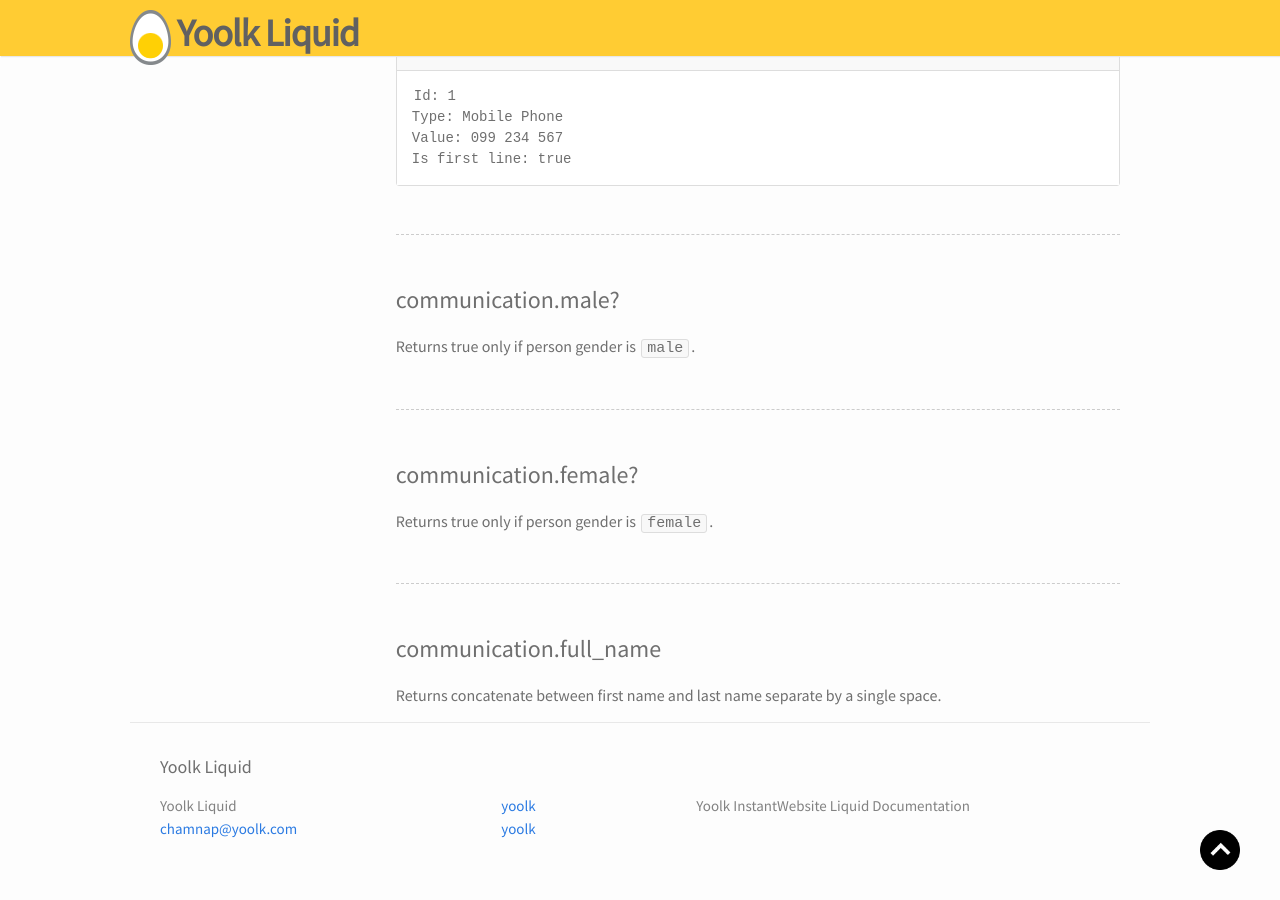
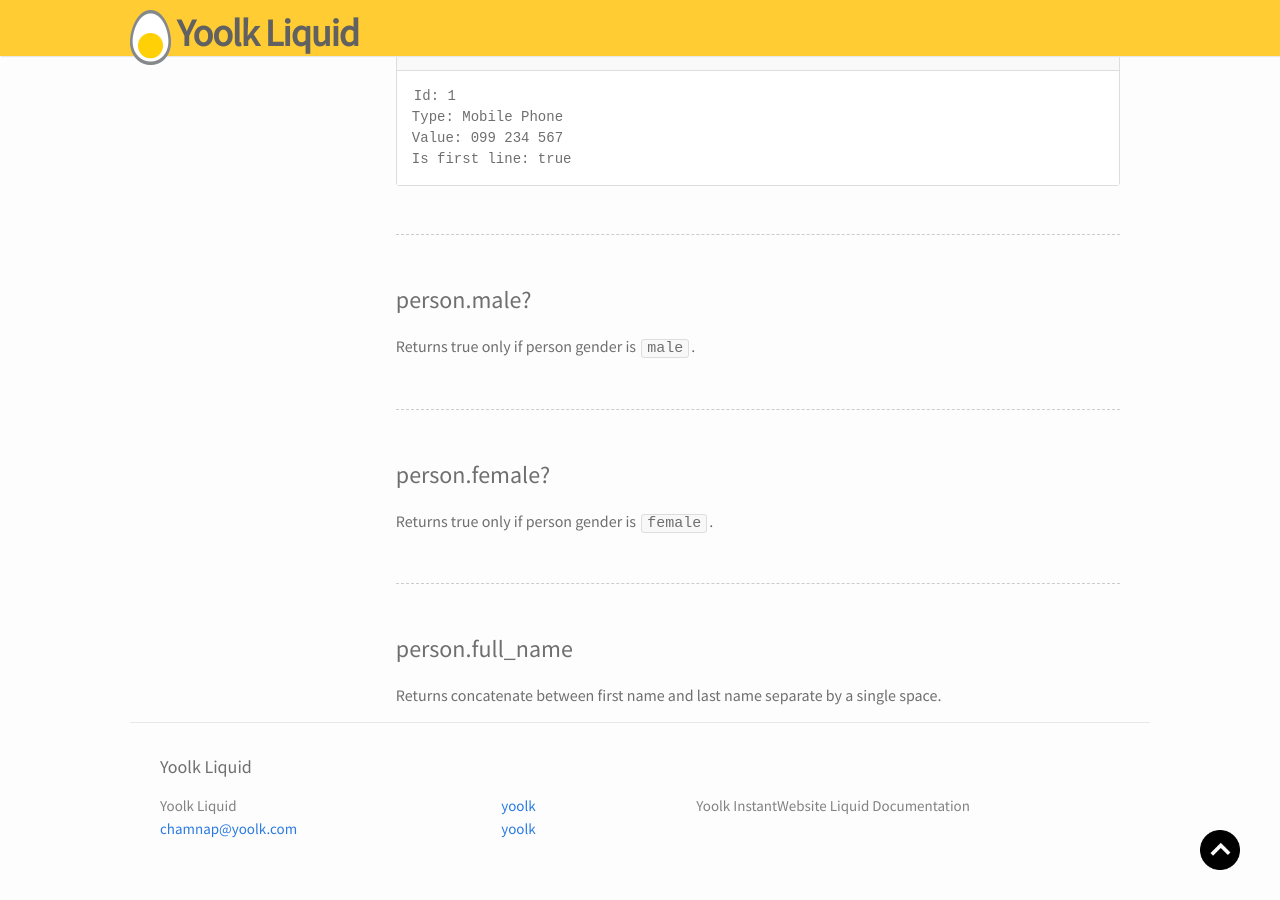
Before and after one commit to yoolk/liquid-documentation, a Jekyll site: the page built from objects/people/index.md, in a window 1280 px wide and 900 px high, scrolled down 2941 px. Built offline with Jekyll 4.4.1, drawn with Linux system fonts in a browser that asks for light colours; nearby versions of some CDN libraries.

Commit message:
update person expressive methods obj

```diff
--- a/objects/people/index.md
+++ b/objects/people/index.md
@@ -198,14 +198,14 @@ Is first line: true
   </div>
 </div>
 
-<h2 class="tags" id="is_male">communication.male?</h2>
+<h2 class="tags" id="is_male">person.male?</h2>
 
 Returns true only if person gender is `male`.
 
-<h2 class="tags" id="is_female">communication.female?</h2>
+<h2 class="tags" id="is_female">person.female?</h2>
 
 Returns true only if person gender is `female`.
 
-<h2 class="tags" id="full_name">communication.full_name</h2>
+<h2 class="tags" id="full_name">person.full_name</h2>
 
 Returns concatenate between first name and last name separate by a single space.
```
